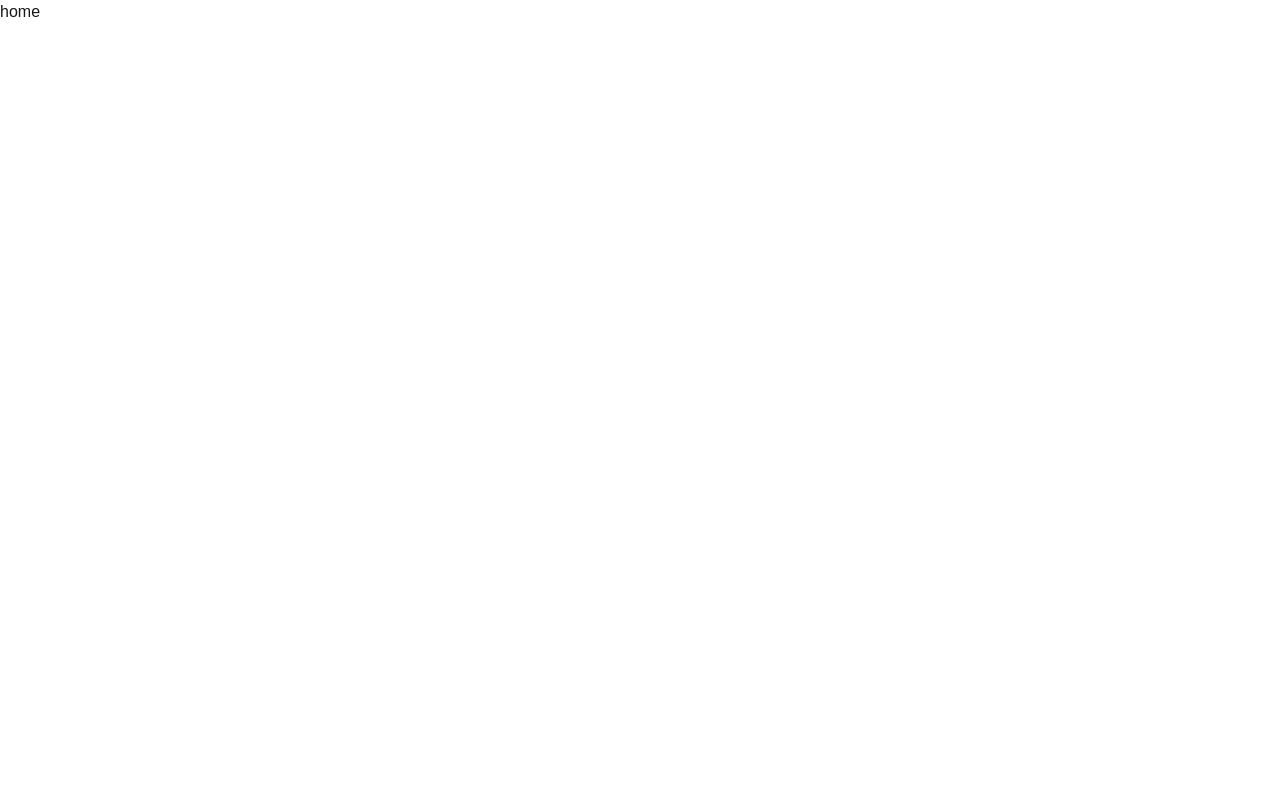
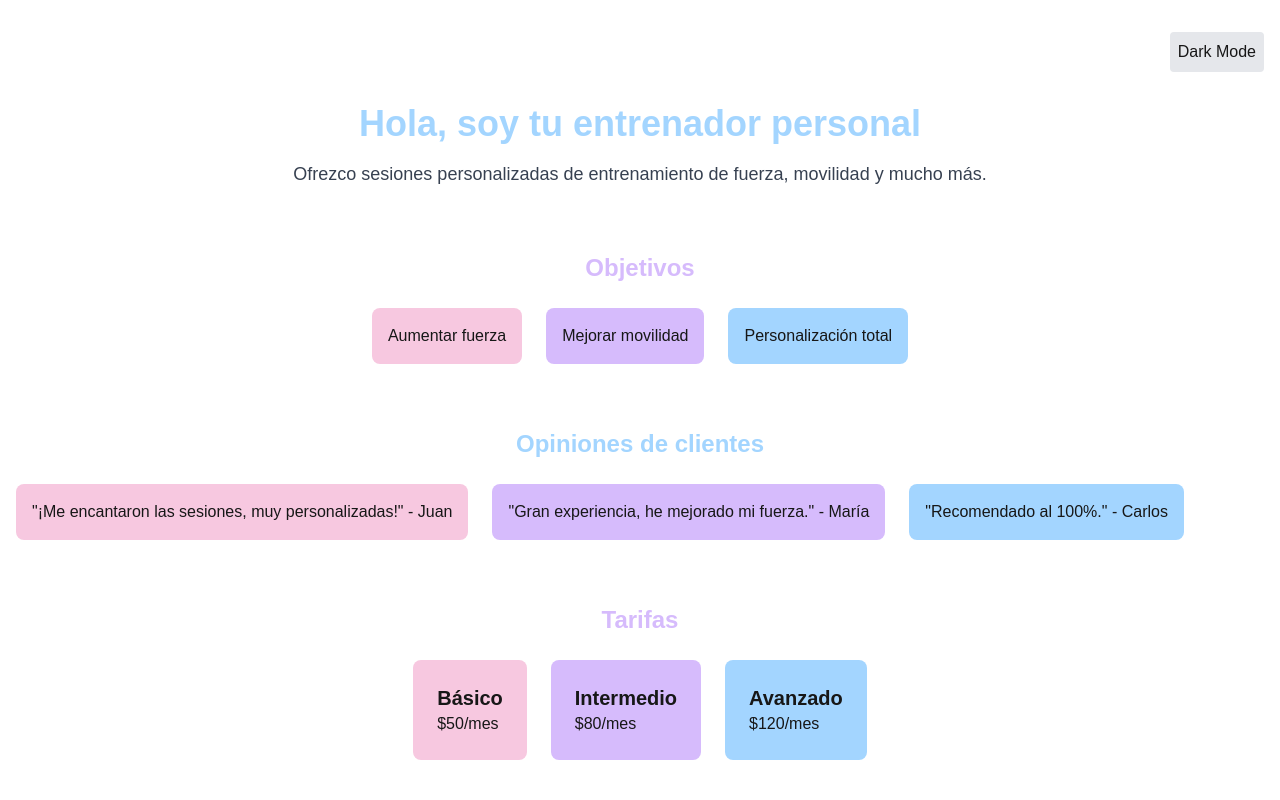
Before and after one commit to ElisaPea/p-training-web, a Next.js app: page / in a window 1280 px wide. Shown: the top 800 px of the page. Built offline with nearby package versions, Linux system fonts and the light colour scheme.

Commit message:
Landing page test

```diff
--- a/package.json
+++ b/package.json
@@ -9,6 +9,7 @@
     "lint": "next lint"
   },
   "dependencies": {
+    "autoprefixer": "^10.4.20",
     "next": "14.2.11",
     "react": "18.2.0",
     "react-dom": "18.2.0"
@@ -19,8 +20,8 @@
     "@types/react-dom": "^18",
     "eslint": "^8",
     "eslint-config-next": "14.2.11",
-    "postcss": "^8",
-    "tailwindcss": "^3.4.1",
+    "postcss": "^8.4.47",
+    "tailwindcss": "^3.4.13",
     "typescript": "^5"
   }
 }
--- a/src/app/page.tsx
+++ b/src/app/page.tsx
@@ -1,5 +1,11 @@
 "use client";
 
+import LandingPage from "@/components/landind-page";
+
 export default function Home() {
-  return <div>home</div>;
+  return (
+    <div>
+      <LandingPage />{" "}
+    </div>
+  );
 }
--- /dev/null
+++ b/src/components/landind-page.tsx
@@ -0,0 +1,104 @@
+import { useState } from "react";
+
+export default function LandingPage() {
+  const [darkMode, setDarkMode] = useState(false);
+
+  return (
+    <div
+      className={`${
+        darkMode ? "dark" : ""
+      } min-h-screen bg-white dark:bg-gray-900 transition-colors`}
+    >
+      <div className="container mx-auto px-4 py-8">
+        {/* Switch de modo oscuro */}
+        <div className="flex justify-end">
+          <button
+            onClick={() => setDarkMode(!darkMode)}
+            className="p-2 rounded bg-gray-200 dark:bg-gray-800"
+          >
+            {darkMode ? "Light Mode" : "Dark Mode"}
+          </button>
+        </div>
+
+        {/* Sección de presentación */}
+        <section className="text-center py-8">
+          <h1 className="text-4xl font-bold text-pastelBlue dark:text-pastelPink">
+            Hola, soy tu entrenador personal
+          </h1>
+          <p className="text-lg text-gray-700 dark:text-gray-300 mt-4">
+            Ofrezco sesiones personalizadas de entrenamiento de fuerza,
+            movilidad y mucho más.
+          </p>
+        </section>
+
+        {/* Listado de objetivos */}
+        <section className="py-8">
+          <h2 className="text-2xl font-semibold text-center text-pastelViolet dark:text-pastelBlue">
+            Objetivos
+          </h2>
+          <ul className="flex flex-wrap justify-center gap-6 mt-6">
+            <li className="bg-pastelPink dark:bg-gray-800 p-4 rounded-lg">
+              Aumentar fuerza
+            </li>
+            <li className="bg-pastelViolet dark:bg-gray-700 p-4 rounded-lg">
+              Mejorar movilidad
+            </li>
+            <li className="bg-pastelBlue dark:bg-gray-600 p-4 rounded-lg">
+              Personalización total
+            </li>
+          </ul>
+        </section>
+
+        {/* Opiniones de clientes con slide horizontal */}
+        <section className="py-8">
+          <h2 className="text-2xl font-semibold text-center text-pastelBlue dark:text-pastelPink">
+            Opiniones de clientes
+          </h2>
+          <div className="flex overflow-x-auto space-x-6 mt-6">
+            <div className="min-w-[250px] bg-pastelPink dark:bg-gray-800 p-4 rounded-lg">
+              <p>"¡Me encantaron las sesiones, muy personalizadas!" - Juan</p>
+            </div>
+            <div className="min-w-[250px] bg-pastelViolet dark:bg-gray-700 p-4 rounded-lg">
+              <p>"Gran experiencia, he mejorado mi fuerza." - María</p>
+            </div>
+            <div className="min-w-[250px] bg-pastelBlue dark:bg-gray-600 p-4 rounded-lg">
+              <p>"Recomendado al 100%." - Carlos</p>
+            </div>
+          </div>
+        </section>
+
+        {/* Cards de tarifas */}
+        <section className="py-8">
+          <h2 className="text-2xl font-semibold text-center text-pastelViolet dark:text-pastelBlue">
+            Tarifas
+          </h2>
+          <div className="flex flex-wrap justify-center gap-6 mt-6">
+            <div className="bg-pastelPink dark:bg-gray-800 p-6 rounded-lg">
+              <h3 className="text-xl font-bold">Básico</h3>
+              <p>$50/mes</p>
+            </div>
+            <div className="bg-pastelViolet dark:bg-gray-700 p-6 rounded-lg">
+              <h3 className="text-xl font-bold">Intermedio</h3>
+              <p>$80/mes</p>
+            </div>
+            <div className="bg-pastelBlue dark:bg-gray-600 p-6 rounded-lg">
+              <h3 className="text-xl font-bold">Avanzado</h3>
+              <p>$120/mes</p>
+            </div>
+          </div>
+        </section>
+
+        {/* Contacto */}
+        <footer className="py-8">
+          <h2 className="text-2xl font-semibold text-center text-pastelBlue dark:text-pastelPink">
+            Contacto
+          </h2>
+          <div className="text-center mt-4">
+            <p>Email: entrenador@example.com</p>
+            <p>Teléfono: 123-456-7890</p>
+          </div>
+        </footer>
+      </div>
+    </div>
+  );
+}
--- /dev/null
+++ b/tailwind.config.js
@@ -0,0 +1,19 @@
+/** @type {import('tailwindcss').Config} */
+module.exports = {
+  darkMode: "class",
+  content: [
+    "./src/**/*.{js,ts,jsx,tsx}",
+    "./pages/**/*.{js,ts,jsx,tsx}",
+    "./components/**/*.{js,ts,jsx,tsx}",
+  ],
+  theme: {
+    extend: {
+      colors: {
+        pastelBlue: "#A3D5FF",
+        pastelPink: "#F7C8E0",
+        pastelViolet: "#D6BBFC",
+      },
+    },
+  },
+  plugins: [],
+};
```
Also changed, not shown: 1 other file (tests, documents, lock files or other folders).
